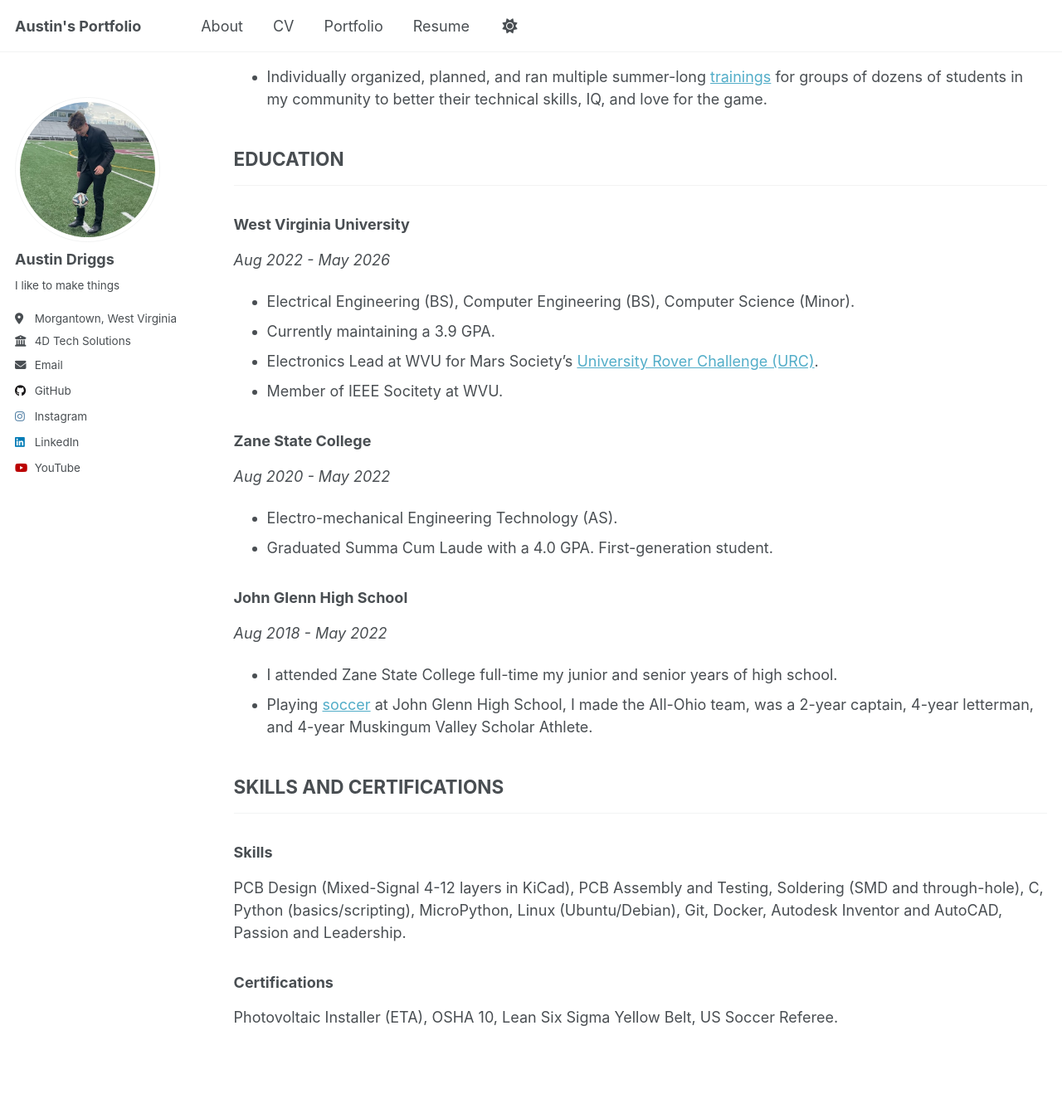
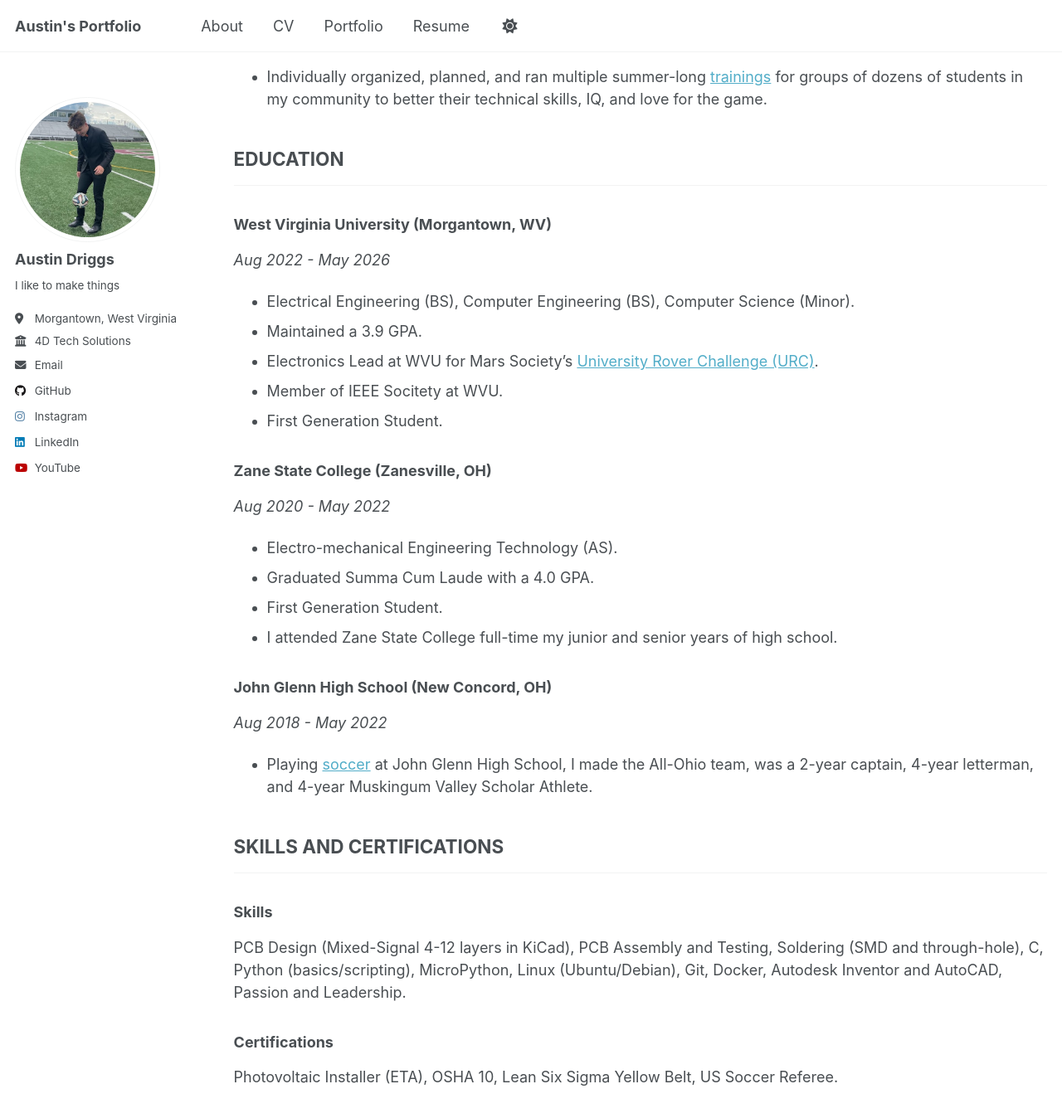
Before and after one commit to austindriggs/austindriggs.github.io, a Jekyll site: the page built from _pages/cv.md, in a window 1280 px wide and 1400 px high, scrolled down 1139 px. Shown: the top 1348 px of the window at 83% size. Built offline with Jekyll 4.4.1, drawn with Linux system fonts in a browser that asks for light colours; a script that is not in the unit is left out; some of the changed text lies outside the part shown.

```diff
--- a/_pages/cv.md
+++ b/_pages/cv.md
@@ -26,6 +20,11 @@ author_profile: true
 - Adapt test setups for rapid development and prototyping, improving accuracy and efficiency.
 - Develop test boards and write automated testing scripts/procedures for production PCBs.
 - Created documentation for all LiDAR PCBs’ designs, calculations, and change logs.
+
+### Lead Electrical Engineer - WVU University Rover Challenge (Morgantown, WV)
+*Aug 2025 - May 2026*
+- Lead and mentored a multidisciplinary robotics team to compete in [Mars Society URC](https://urc.marssociety.org/home).
+- Designed, assembled, programmed, and tested [custom PCBs](https://austindriggs.github.io/portfolio/urc/) for mission-critical sensors.
 
 ### Electro-mechanical Engineering Intern - [Quanex IGS](https://www.quanex.com/) (Cambridge, OH)
 *May 2022 - Aug 2022*
@@ -46,21 +45,23 @@ author_profile: true
 
 ---
 
-### West Virginia University
+### West Virginia University (Morgantown, WV)
 *Aug 2022 - May 2026*
 - Electrical Engineering (BS), Computer Engineering (BS), Computer Science (Minor).
-- Currently maintaining a 3.9 GPA.
+- Maintained a 3.9 GPA.
 - Electronics Lead at WVU for Mars Society’s [University Rover Challenge (URC)](http://austindriggs.github.io/portfolio/urc).
 - Member of IEEE Socitety at WVU.
+- First Generation Student.
 
-### Zane State College
+### Zane State College (Zanesville, OH)
 *Aug 2020 - May 2022*
 - Electro-mechanical Engineering Technology (AS).
-- Graduated Summa Cum Laude with a 4.0 GPA. First-generation student.
+- Graduated Summa Cum Laude with a 4.0 GPA.
+- First Generation Student.
+- I attended Zane State College full-time my junior and senior years of high school.
 
-### John Glenn High School
+### John Glenn High School (New Concord, OH)
 *Aug 2018 - May 2022*
-- I attended Zane State College full-time my junior and senior years of high school.
 - Playing [soccer](http://austindriggs.github.io/portfolio/soccer) at John Glenn High School, I made the All-Ohio team, was a 2-year captain, 4-year letterman, and 4-year Muskingum Valley Scholar Athlete.
 
 
```
Also changed, not shown: other parts of _pages/cv.md (+0 -6 lines), 1 other file.
